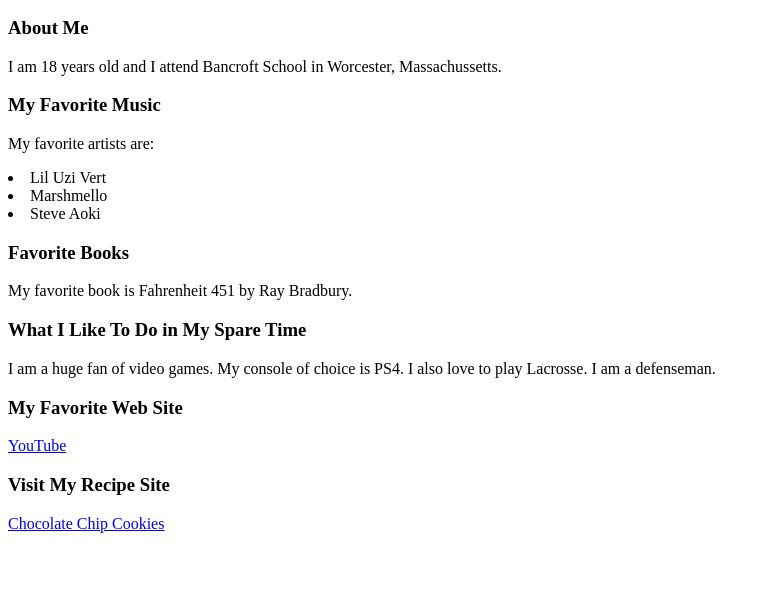
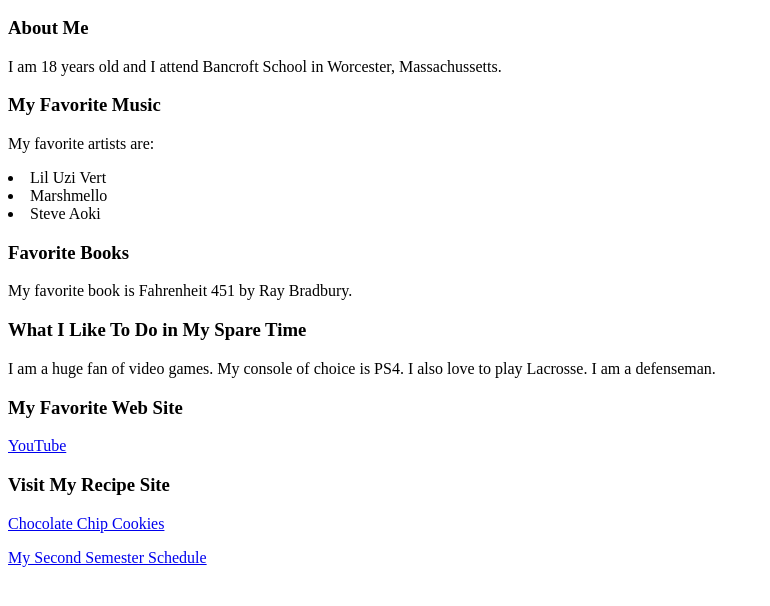
Before and after one commit to rossfitch99/rossfitch99.github.io, a plain HTML site: page index.html in a window 1280 px wide. Shown: the part 110-716 px from the top of the page, without its empty margins (0-770 px from the left). Drawn offline with Linux system fonts and the light colour scheme.

Commit message:
Update index.html

```diff
--- a/index.html
+++ b/index.html
@@ -26,5 +26,6 @@
 <a href="https://www.youtube.com">YouTube</a>
 <h3>Visit My Recipe Site </h3>
 <p><a href="recipe.html">Chocolate Chip Cookies </a></p>
+<p><a href="schedule.html"> My Second Semester Schedule </a></p>
 </body>
 </html>
```
